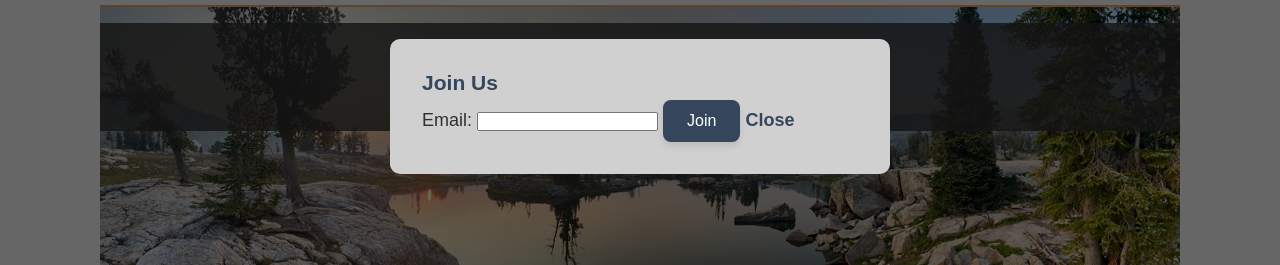
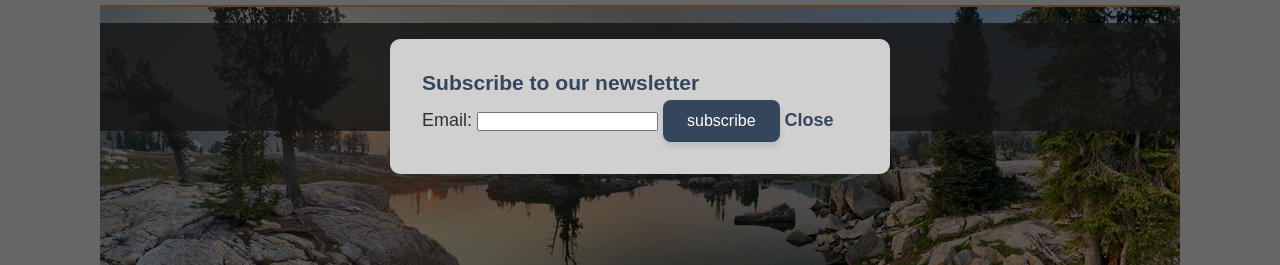
Before and after one commit to KennethCortez/New-WDD330, a website built with Vite: page src/index.html in a window 1280 px wide. Shown: the part 89-354 px from the top of the page. Built offline with nearby package versions, Linux system fonts and the light colour scheme.

Commit message:
I add some changes to the newsletter form

```diff
--- a/src/index.html
+++ b/src/index.html
@@ -30,12 +30,12 @@
       </div>
       <div class="modal" id="modal-join">
         <div class="modal-content">
-          <h3>Join Us</h3>
+          <h3>Subscribe to our newsletter</h3>
           <form id="join-form">
             <label for="email">Email:</label>
             <input type="email" id="email" name="email" required />
 
-            <input type="submit" value="Join" />
+            <input type="submit" value="subscribe" />
           <a href="#" class="close">Close</a>
         </div>
       </div>
```
